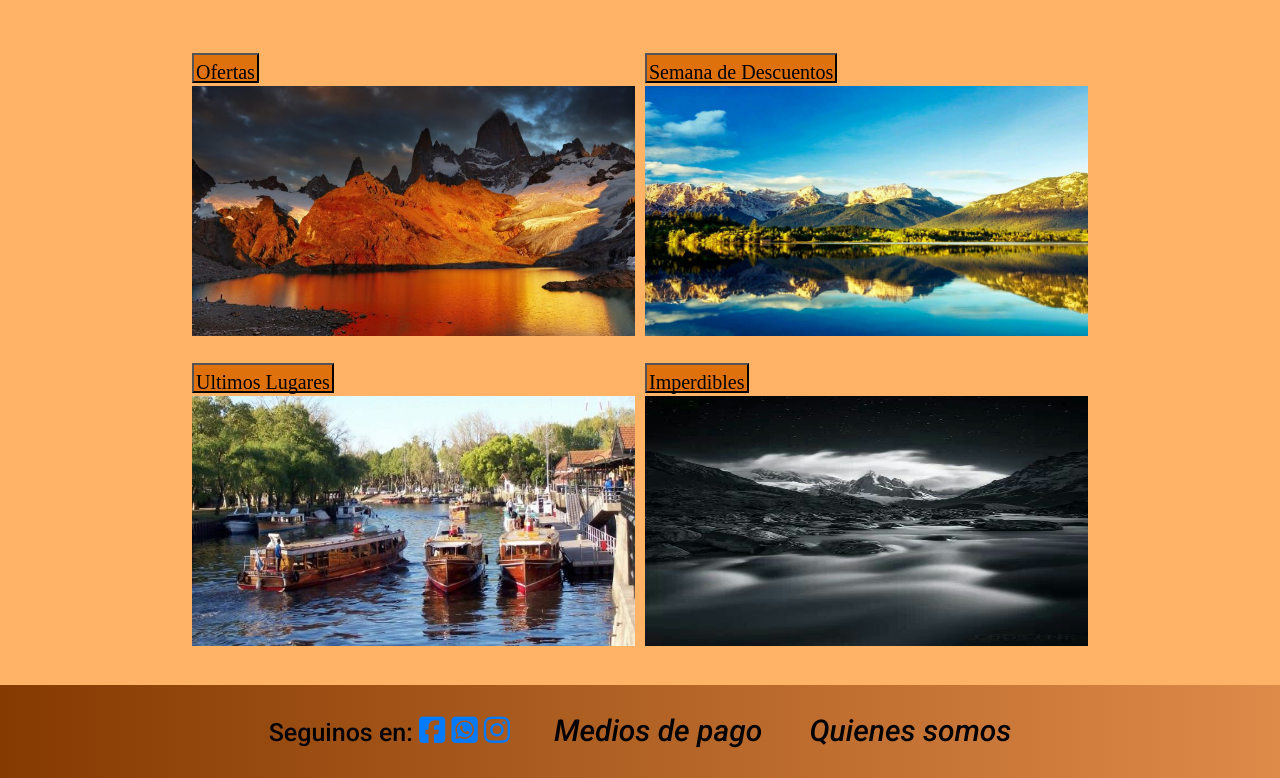
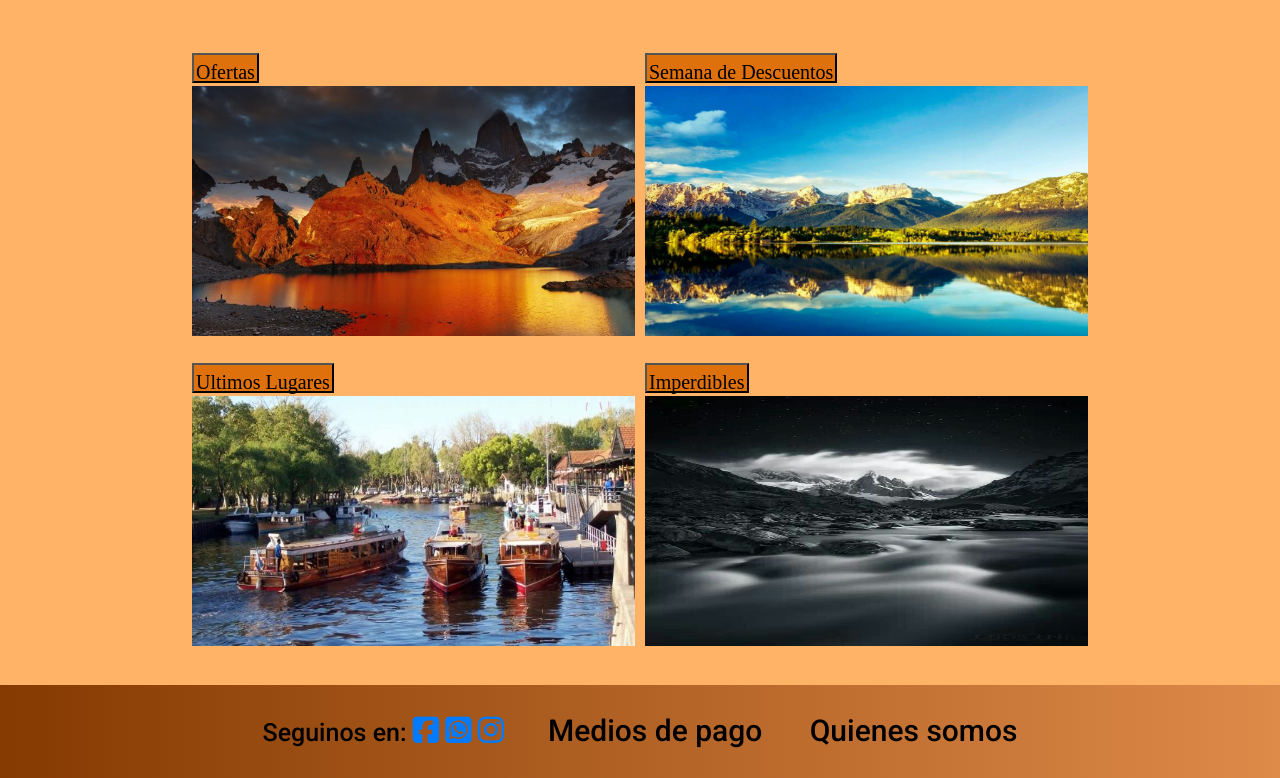
Before and after one commit to marina370/gvt, a website: page ofertas.html in a window 1280 px wide. Shown: the part 364-1142 px from the top of the page. Drawn offline with nearby package versions, Linux system fonts and the light colour scheme.

Commit message:
cambios en el footer links face e instagram

```diff
--- a/ofertas.html
+++ b/ofertas.html
@@ -65,9 +65,9 @@
 	<footer>
 		<div class="footerGradient"> <!--gradiente-->
 			<h2 class="pieDePagina">Seguinos en:
-				<a href=“http://www.facebook.com” target=“_blank”> <i class=“fab fa-facebook-f” style=“color: white”><i class="fab fa-facebook-square"></i></a>
-				<a href="https://api.whatsapp.com/send?phone=1165566802&text=Quiero%20consultar%20por%20el%20viaje%20a"><i class="fab fa-whatsapp-square"></i></a>
-				<a href=“http://www.instagram.com” target=“_blank”><i class="fab fa-instagram"></i></a>
+				<a href="https://www.facebook.com/" target="_blank"><i class="fab fa-facebook-square"></i></a>
+				<a href="https://api.whatsapp.com/send?phone=1165566802&text=Quiero%20consultar%20por%20el%20viaje%20a"target="_blank"><i class="fab fa-whatsapp-square"></i></a>
+				<a href="https://www.instagram.com" target="_blank"><i class="fab fa-instagram"></i></a>
 			</h2>
 			<h2 class="pieDePagina "><a class="pie" href="#">Medios de pago</h2>
 			<h2 class="pieDePagina "><a class="pie" href="#">Quienes somos</h2>
```
Also changed, not shown: contacto.html (+3 -3 lines), destinos.html (+3 -3 lines), index.html (+3 -3 lines), novedades.html (+3 -3 lines).
